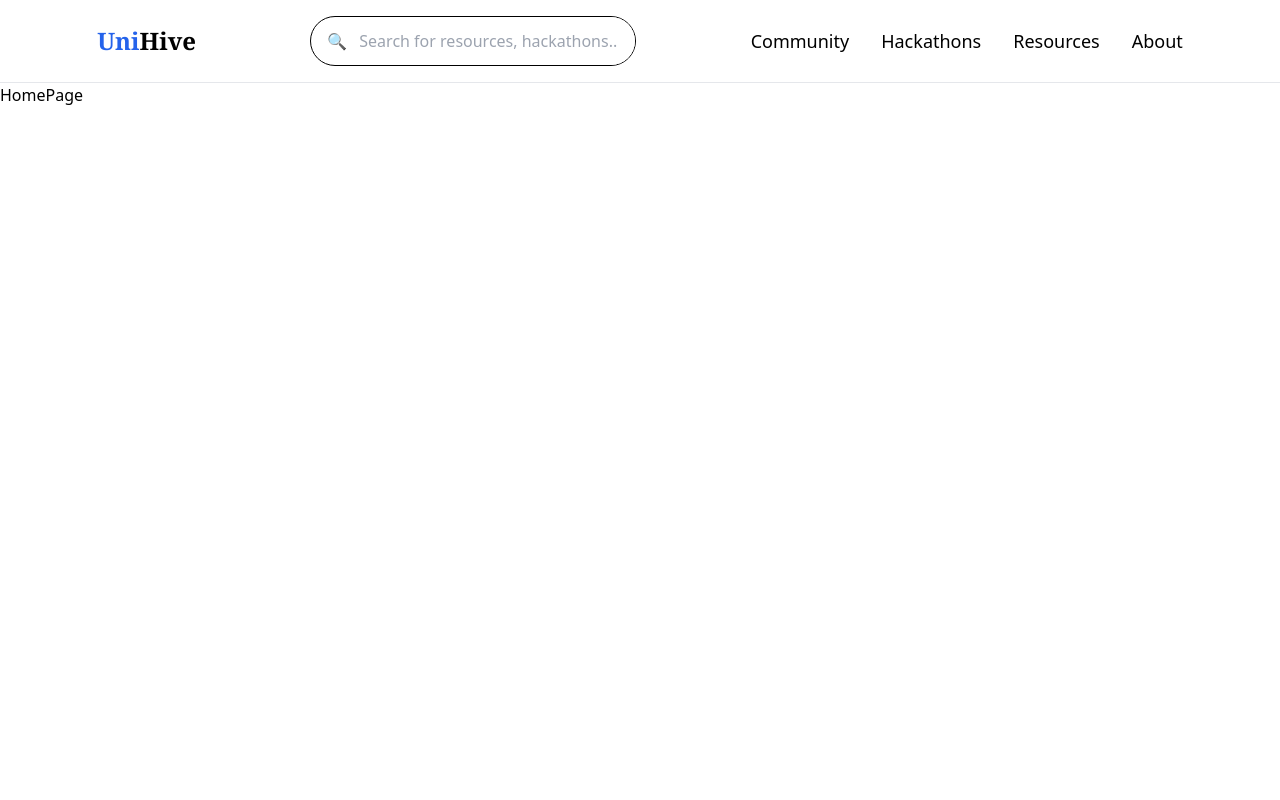
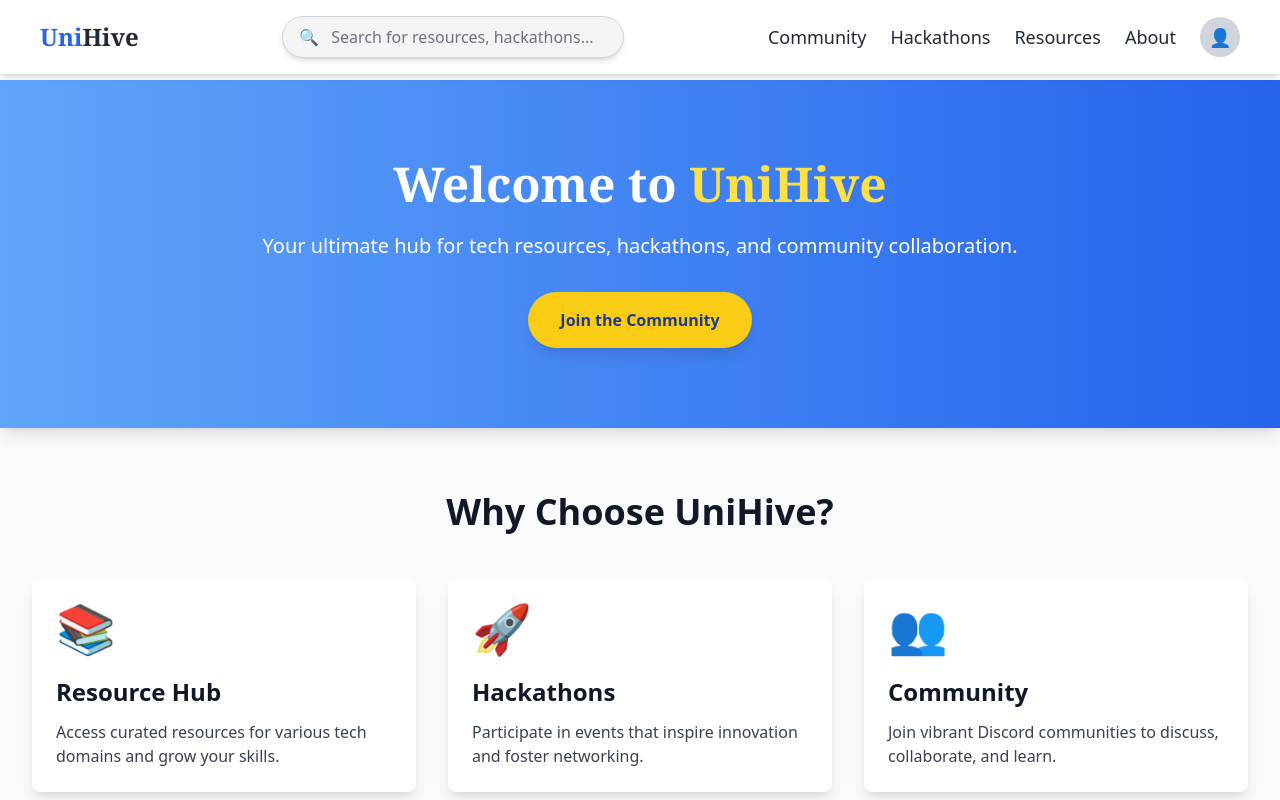
Before and after one commit to abhissh11/unihive-club, a React (Vite) app in the folder client/: page / in a window 1280 px wide. Shown: the top 800 px of the page. Built offline with nearby package versions, Linux system fonts and the light colour scheme.

Commit message:
homepage skeleton

```diff
--- /dev/null
+++ b/client/src/components/FeatureCard.jsx
@@ -0,0 +1,9 @@
+export default function FeatureCard({ icon, title, description }) {
+    return (
+      <div className="bg-white dark:bg-gray-700 rounded-lg shadow-lg p-6 hover:shadow-xl transition duration-300">
+        <div className="text-5xl mb-6">{icon}</div>
+        <h3 className="text-2xl font-bold mb-3">{title}</h3>
+        <p className="text-gray-700 dark:text-gray-300">{description}</p>
+      </div>
+    );
+  }
--- a/client/src/components/Header.jsx
+++ b/client/src/components/Header.jsx
@@ -3,35 +3,44 @@ import { Link } from "react-router-dom";
 
 export default function Header() {
   return (
-    <div className="px-10 flex items-center justify-around border-b p-4">
-      <div className="">
+    <header className="fixed top-0 left-0 w-full bg-white dark:bg-gray-900 shadow-md z-50">
+      <div className="px-10 flex items-center justify-between py-4">
+        {/* Logo */}
         <Link to="/">
           <h1 className="text-2xl font-bold font-serif">
-            <span className="text-blue-600">Uni</span>Hive
+            <span className="text-blue-600 dark:text-blue-400">Uni</span>
+            <span className="text-gray-800 dark:text-white">Hive</span>
           </h1>
         </Link>
-      </div>
-      <div className="rounded-full border border-black pl-4 flex justify-between items-center">
+
+        {/* Search Bar */}
+        <div className="flex items-center bg-gray-100 dark:bg-gray-800 rounded-full border border-gray-300 dark:border-gray-700 px-4 shadow-md">
           <h3>🔍</h3>
           <input
-          className="px-3 py-3   rounded-full w-72  outline-none"
-          placeholder="Search for resources, hackathons.."
+            type="text"
+            className="px-3 py-2 bg-transparent outline-none text-gray-800 dark:text-white placeholder-gray-500 dark:placeholder-gray-400 w-72"
+            placeholder="Search for resources, hackathons..."
           />
         </div>
-      <ul className="flex gap-8">
-        <Link to="/community" className="text-lg font-normal">
-          Community
+
+        {/* Navigation Links */}
+        <nav className="flex items-center gap-6">
+          {["Community", "Hackathons", "Resources", "About"].map((item, index) => (
+            <Link
+              key={index}
+              to={`/${item.toLowerCase()}`}
+              className="text-lg font-medium text-gray-800 hover:text-blue-600 dark:text-gray-300 dark:hover:text-blue-400 transition duration-300"
+            >
+              {item}
             </Link>
-        <Link to="/hackathons" className="text-lg font-normal">
-          Hackathons
+          ))}
+          <Link to="/profile">
+            <div className="w-10 h-10 rounded-full bg-gray-300 dark:bg-gray-700 flex items-center justify-center hover:shadow-lg transition duration-300">
+              <span className="text-lg font-bold text-gray-700 dark:text-gray-300">👤</span>
+            </div>
           </Link>
-        <Link to="/resources" className="text-lg font-normal">
-          Resources
-        </Link>
-        <Link to="/about" className="text-lg font-normal">
-          About
-        </Link>
-      </ul>
+        </nav>
       </div>
+    </header>
   );
 }
--- /dev/null
+++ b/client/src/components/SectionHeader.jsx
@@ -0,0 +1,8 @@
+export default function SectionHeader({ title, subtitle }) {
+    return (
+      <div className="text-center mb-12">
+        <h2 className="text-4xl font-bold mb-4">{title}</h2>
+        {subtitle && <p className="text-lg text-gray-700 dark:text-gray-300">{subtitle}</p>}
+      </div>
+    );
+  }
--- a/client/src/pages/HomePage.jsx
+++ b/client/src/pages/HomePage.jsx
@@ -1,5 +1,52 @@
 import React from "react";
+import SectionHeader from "../components/SectionHeader";
+import FeatureCard from "../components/FeatureCard";
 
 export default function HomePage() {
-  return <div>HomePage</div>;
+  return (
+    <div className="bg-gray-50 dark:bg-gray-900 text-gray-900 dark:text-gray-100 pt-20">
+      {/* Hero Section */}
+      <section className="flex flex-col items-center text-center py-20 px-8 bg-gradient-to-r from-blue-400 to-blue-600 dark:from-blue-800 dark:to-blue-900 text-white shadow-lg">
+        <h1 className="text-5xl font-extrabold font-serif mb-6">
+          Welcome to <span className="text-yellow-300">UniHive</span>
+        </h1>
+        <p className="text-xl mb-8 max-w-3xl">
+          Your ultimate hub for tech resources, hackathons, and community collaboration.
+        </p>
+        <button className="px-8 py-4 bg-yellow-400 text-blue-900 font-bold rounded-full shadow-lg hover:bg-yellow-500 transition duration-300">
+          Join the Community
+        </button>
+      </section>
+
+      {/* Features Section */}
+      <section className="py-16 px-8">
+        <SectionHeader title="Why Choose UniHive?" />
+        <div className="grid grid-cols-1 md:grid-cols-3 gap-8">
+          <FeatureCard
+            title="Resource Hub"
+            description="Access curated resources for various tech domains and grow your skills."
+            icon="📚"
+          />
+          <FeatureCard
+            title="Hackathons"
+            description="Participate in events that inspire innovation and foster networking."
+            icon="🚀"
+          />
+          <FeatureCard
+            title="Community"
+            description="Join vibrant Discord communities to discuss, collaborate, and learn."
+            icon="👥"
+          />
+        </div>
+      </section>
+
+      {/* Call-to-Action Footer */}
+      <footer className="py-12 text-center bg-gradient-to-r from-blue-600 to-blue-800 dark:from-gray-900 dark:to-gray-800 text-white">
+        <p className="text-xl mb-6">Ready to unlock your potential?</p>
+        <button className="px-8 py-4 bg-yellow-500 text-blue-900 font-bold rounded-full shadow-lg hover:bg-yellow-600 transition duration-300">
+          Get Started
+        </button>
+      </footer>
+    </div>
+  );
 }
```
Lines whose indentation alone changed are shown as unchanged.
